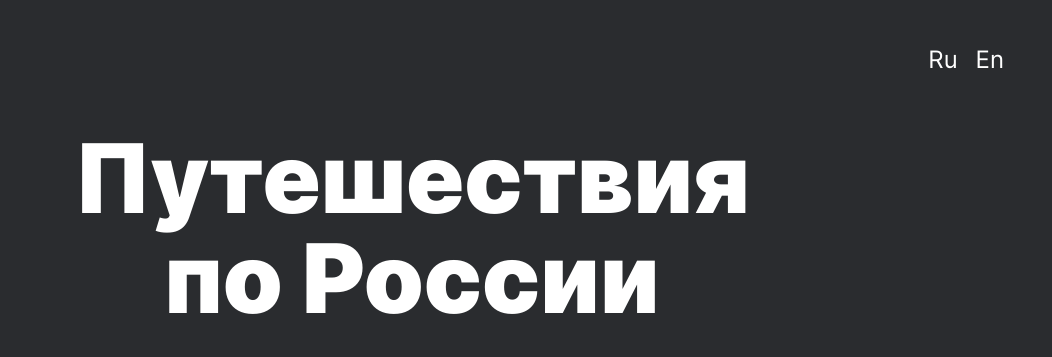
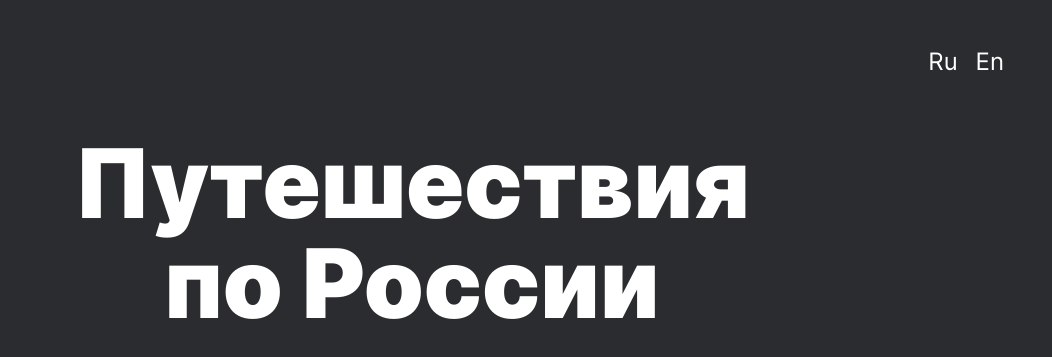
Before and after one commit to MikhailGuzhov/russian-travel, a website: page index.html in a window 1280 px wide. Shown: the top 357 px of the page, 228-1280 px from the left. Drawn offline with Linux system fonts and the light colour scheme.

Commit message:
commit 04

```diff
--- a/blocks/header/__lang-links/header__lang-links.css
+++ b/blocks/header/__lang-links/header__lang-links.css
@@ -5,7 +5,7 @@
   list-style-type: none;
   padding-right: 48px;
   text-decoration: none;
-  padding-top: 46px;
+  padding-top: 48px;
 }
 
 @media screen and (max-width: 1024px) {
--- a/blocks/header/__logo/header__logo.css
+++ b/blocks/header/__logo/header__logo.css
@@ -1,4 +1,5 @@
 .header__logo {
+    background-size: contain;
     max-width: 176px;
     margin-left: 48px;
     padding-top: 28px;
--- a/blocks/lead/__caption/lead__caption.css
+++ b/blocks/lead/__caption/lead__caption.css
@@ -1,5 +1,4 @@
 .lead__caption {
-  padding: 0;
   align-self: flex-start;
   text-transform: uppercase;
   letter-spacing: 1.5px;
--- a/blocks/lead/__title/lead__title.css
+++ b/blocks/lead/__title/lead__title.css
@@ -5,7 +5,7 @@
     line-height: 100px;
     color: #FFFFFF;
     text-align: center;
-    margin: 0 0 32px;
+    margin: 5px 0 32px;
     width: 100%;
     max-width: 720px;
 
--- a/blocks/lead/lead.css
+++ b/blocks/lead/lead.css
@@ -4,7 +4,12 @@
     align-items: center;
     width: calc(100% - 148px * 2);
     margin: 0;
-    padding: 56px 148px 0 148px;
+    max-width: 100%;
+    padding: 0 148px;
+    margin-bottom: 91px;
+
+
+
 }
 
 @media screen and (max-width: 1280px) {
--- a/blocks/page/page.css
+++ b/blocks/page/page.css
@@ -4,19 +4,23 @@
     margin: 0 auto;
     max-width: 1280px;
     box-sizing: border-box;
-
+    min-width: 320px;
+    max-width: 1280px;
     font-family: 'Inter', sans-serif;
 }
+
 @media screen and (max-width: 1024px) {
     .page {
         max-width: 1024px;
     }
 }
+
 @media screen and (max-width: 768px) {
     .page {
         max-width: 768px;
     }
 }
+
 @media screen and (max-width: 320px) {
     .page {
         max-width: 320px;
--- a/index.html
+++ b/index.html
@@ -31,7 +31,7 @@
 
       <section class="intro">
         <h2 class="intro__title">Чего мы там не видели?</h2>
-        <h3 class="intro__text">По опросам ВЦИОМ, 95% россиян мечтают куда-нибудь поехать, но только 36% планируют
+        <p class="intro__text">По опросам ВЦИОМ, 95% россиян мечтают куда-нибудь поехать, но только 36% планируют
           провести отпуск в родной стране. Мол, чего мы тут, дома, не видели? На самом деле, Россия — это целая
           вселенная
           с ласковым морем юга, густыми лесами Саян и суровыми льдами плато Путорана. А ещё увидеть все эти красоты
@@ -40,7 +40,7 @@
           молодая
           мама, которая взяла в охапку троих детей, усадила их в свою «Ладу» и проехала 20 тысяч километров по родной
           стране.
-          Мы выбрали и описали некоторые интересные места, достойные вашего отпуска.</h3>
+          Мы выбрали и описали некоторые интересные места, достойные вашего отпуска.</p>
         <ul class="intro__list">
           <li>Часовых поясов <span class="intro__span">11</span></li>
           <li>Объектов природного наследия ЮНЕСКО <span class="intro__span">12</span></li>
```
Lines whose indentation alone changed are shown as unchanged.
